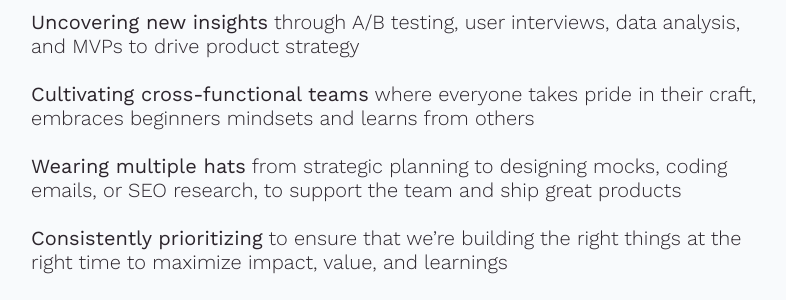
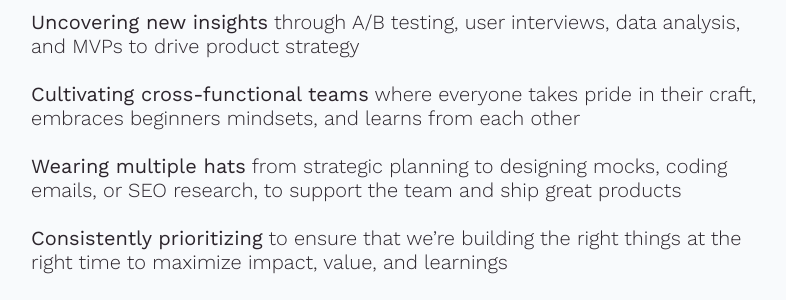
Before and after one commit to shannawn/shannonaw, a Jekyll site: the page index.html, which Jekyll copies as it is, in a window 1280 px wide and 900 px high, scrolled down 2244 px. Shown: the part 178-478 px from the top of the window, without its empty margins (234-1020 px from the left). Built offline with Jekyll 4.4.1, drawn with Linux system fonts in a browser that asks for light colours; some web fonts are replaced.

Commit message:
Update index.html

```diff
--- a/index.html
+++ b/index.html
@@ -105,7 +105,7 @@
           <b>Uncovering new insights</b> through A/B testing, user interviews, data analysis, and MVPs to drive product strategy
         </p>
         <p>
-          <b>Cultivating cross-functional teams</b> where everyone takes pride in their craft, embraces beginners mindsets and learns from others
+          <b>Cultivating cross-functional teams</b> where everyone takes pride in their craft, embraces beginners mindsets, and learns from each other
         </p>
         <p>
           <b>Wearing multiple hats</b> from strategic planning to designing mocks, coding emails, or SEO research, to support the team and ship great products
```
